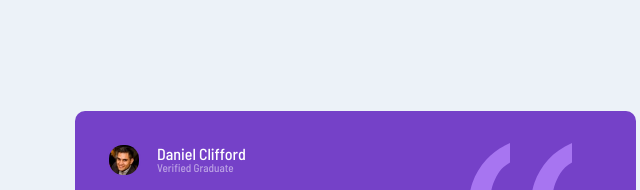
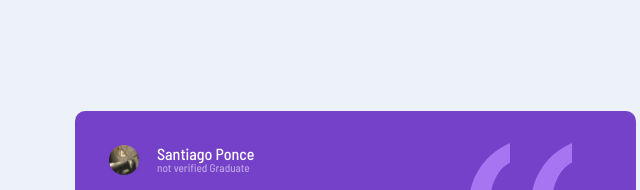
Before and after one commit to Santiagoponce/testimonialGrid, a plain HTML site: page index.html in a window 1280 px wide. Shown: the top 190 px of the page, 5-645 px from the left. Drawn offline with Linux system fonts and the light colour scheme.

Commit message:
Yo también quiero opinar.

```diff
--- a/index.html
+++ b/index.html
@@ -14,11 +14,11 @@
   <main class="gridContainer">
     <section class="testimonyCard testimonyCard--violet">
       <div class="testimonyCard__profile">
-        <img class="testimonyCard__picture"alt="profile picture" src="images/image-daniel.jpg">
+        <img class="testimonyCard__picture"alt="profile picture" src="images/miPerfil.png">
 
         <div>
-          <p class="testimonyCard__name">Daniel Clifford</p>
-          <p class="testimonyCard__rol">Verified Graduate</p>
+          <p class="testimonyCard__name">Santiago Ponce</p>
+          <p class="testimonyCard__rol">not verified Graduate</p>
         </div>
       </div>
       <img class="testimonyCard__imageDecoration" src="images/bg-pattern-quotation.svg">
```
Also changed, not shown: images/miPerfil.png (added).
